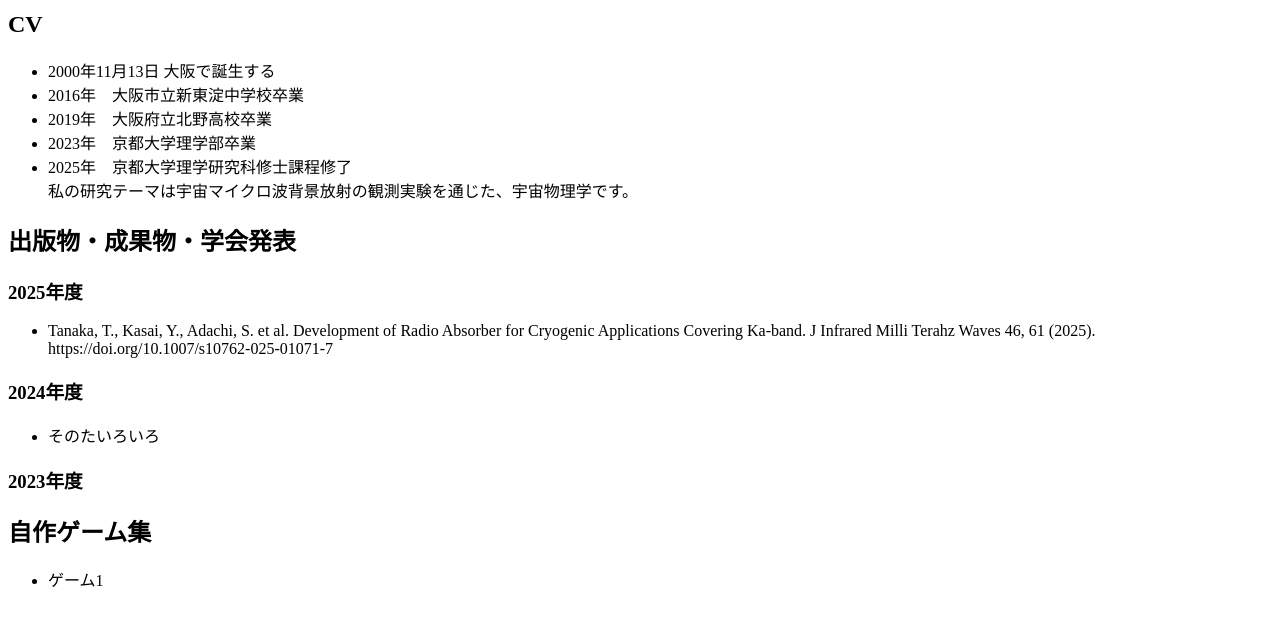
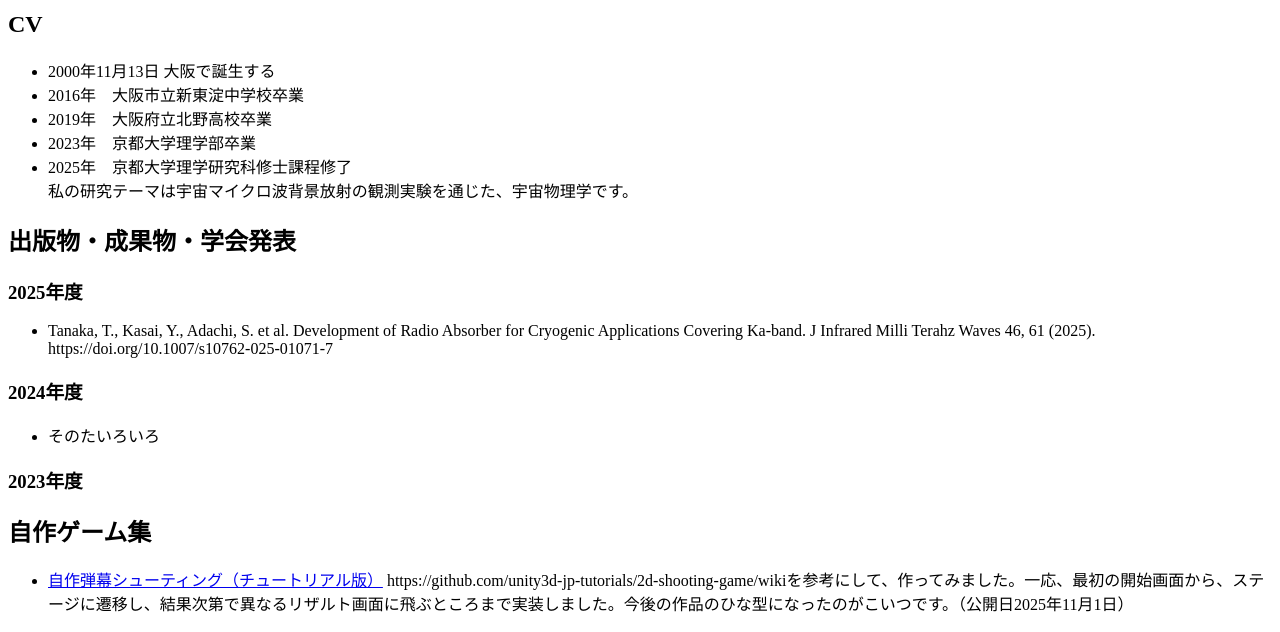
Before and after one commit to YutaroKASAI/myhomepage, a plain HTML site: page index.html in a window 1280 px wide. Shown: the part 168-800 px from the top of the page. Drawn offline with Linux system fonts and the light colour scheme.

Commit message:
Update my game in my homepage

```diff
--- a/index.html
+++ b/index.html
@@ -65,6 +65,7 @@
 </h2>
 <ul>
   <li>
-    ゲーム1
+    <a href = "TutorialGame_v1.1.1b/index.html"> 自作弾幕シューティング（チュートリアル版）</a>
+    https://github.com/unity3d-jp-tutorials/2d-shooting-game/wikiを参考にして、作ってみました。一応、最初の開始画面から、ステージに遷移し、結果次第で異なるリザルト画面に飛ぶところまで実装しました。今後の作品のひな型になったのがこいつです。（公開日2025年11月1日）
   </li>
 </ul>
```
